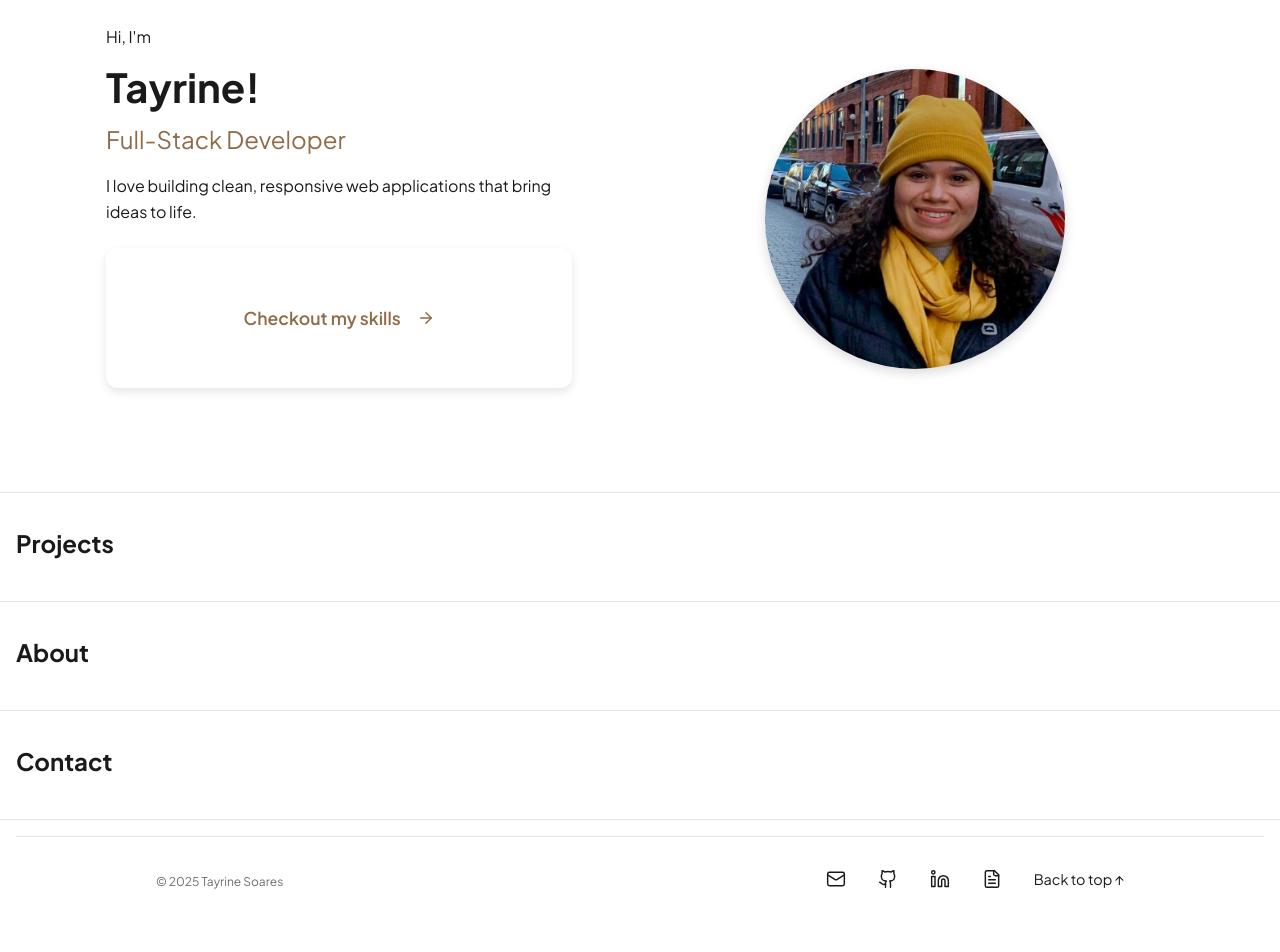
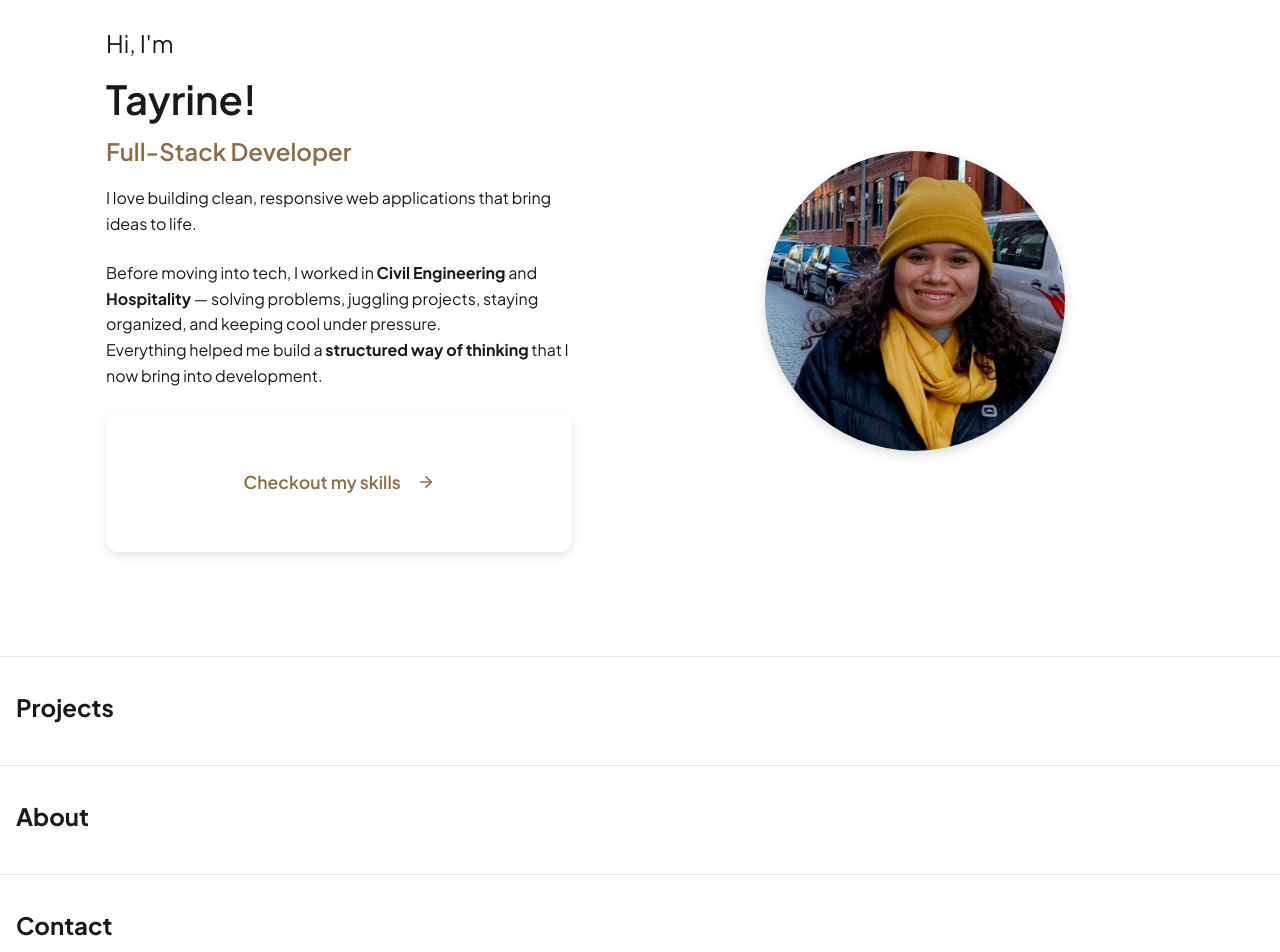
Before and after one commit to TayrineSoares/tayrine-portfolio, a React (Vite) app: page / in a window 1280 px wide. Shown: the part 120-1072 px from the top of the page. Built offline with nearby package versions, Linux system fonts and the light colour scheme.

Commit message:
update styling on hero section

```diff
--- a/src/components/Footer.jsx
+++ b/src/components/Footer.jsx
@@ -8,7 +8,7 @@ const Footer = () => {
 
 
   return (
-   <footer>
+   <div>
     <div className="container footer-container" role="contentinfo">
       {/* small note */}
       <small className="muted">
@@ -65,7 +65,7 @@ const Footer = () => {
 
     </div>
 
-   </footer>
+   </div>
   )
 };
 
--- a/src/components/Hero.jsx
+++ b/src/components/Hero.jsx
@@ -16,6 +16,9 @@ const Hero = () => {
           <h2 className="hero-title">Full-Stack Developer</h2>
           <p className="hero-description">
             I love building clean, responsive web applications that bring ideas to life.
+          </p>
+          <p className="hero-description" >
+            Before moving into tech, I worked in <strong>Civil Engineering</strong> and <strong>Hospitality</strong> — solving problems, juggling projects, staying organized, and keeping cool under pressure. <br/> Everything helped me build a <strong>structured way of thinking</strong> that I now bring into development.
           </p>
 
           {/* Flip Card */}
--- a/src/styles/Hero.css
+++ b/src/styles/Hero.css
@@ -22,19 +22,19 @@
 }
 
 .intro {
-  font-size: 1rem;
+  font-size: 1.5rem;
   margin-bottom: 0.5rem;
 }
 
 .hero-name {
   font-size: 2.5rem;
-  font-weight: 700;
+  font-weight: 600;
   margin-bottom: 0.25rem;
 }
 
 .hero-title {
   font-size: 1.5rem;
-  font-weight: 500;
+  font-weight: 600;
   color: var(--accent);
   margin-bottom: 1rem;
 }
```
